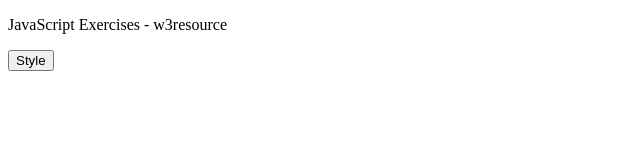
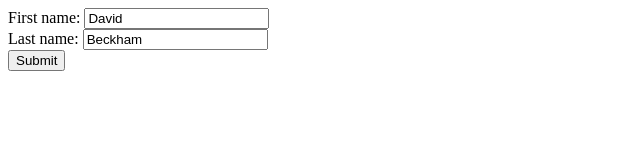
Before and after one commit to nquan1007/Quan-Nguyen-JavaScript, a plain HTML site: page JavaScript-Exercises/index.html in a window 1280 px wide. Shown: the whole page, without its empty margins (0-640 px from the left). Drawn offline with Linux system fonts and the light colour scheme.

Commit message:
#2 JavaScript DOM: Exercise 2 - Get the values from the form

```diff
--- a/JavaScript-Exercises/index.html
+++ b/JavaScript-Exercises/index.html
@@ -1,27 +1,29 @@
 <!DOCTYPE html>
 <html>
-
   <head>
     <meta charset="utf-8" />
-    <title>JS DOM paragraph style</title>
+    <title>Return first and last name from a form - w3resource</title>
   </head>
 
   <body>
-    <p id="text">JavaScript Exercises - w3resource</p>
-    <div>
-      <button id="jsstyle" onclick="js_style()">Style</button>
-    </div>
+    <form id="form1" onsubmit="getFormvalue()">
+      First name: <input type="text" name="fname" value="David" /><br />
+      Last name: <input type="text" name="lname" value="Beckham" /><br />
+      <input type="submit" value="Submit" />
+    </form>
   </body>
 
   <script>
-    const para = document.getElementById("text");
-    const button = document.getElementById("jsstyle");
-
-    const js_style = () => {
-      para.style.font = "Arial";
-      para.style.fontSize = "100px";
-      para.style.color = "red";
-    };
+    const getFormvalue = () => {
+      let form = document.getElementById("form1");
+      let values = [];
+      for (let i = 0; i < form.length; i++) {
+        if (form.elements[i].value !== 'Submit') {
+          values.push(form.elements[i].value);
+        }
+      }
+      return values;
+    }
+    console.log(getFormvalue());
   </script>
-
 </html>
```
